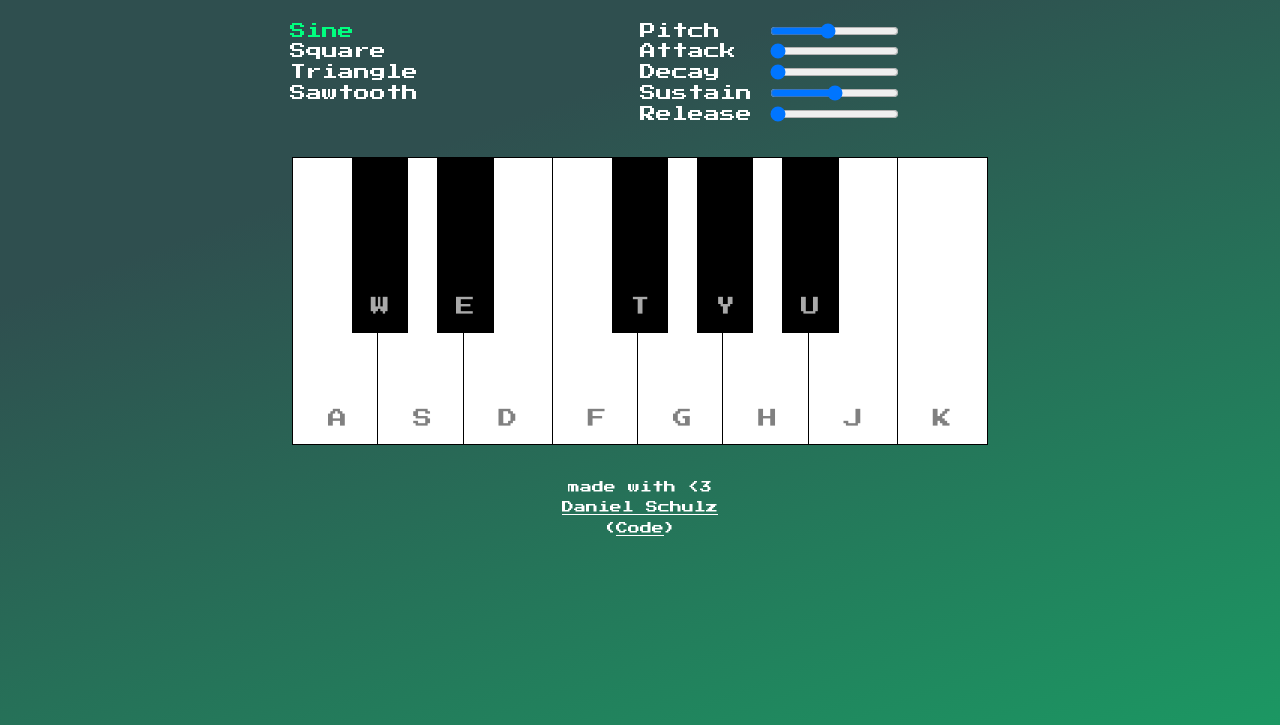
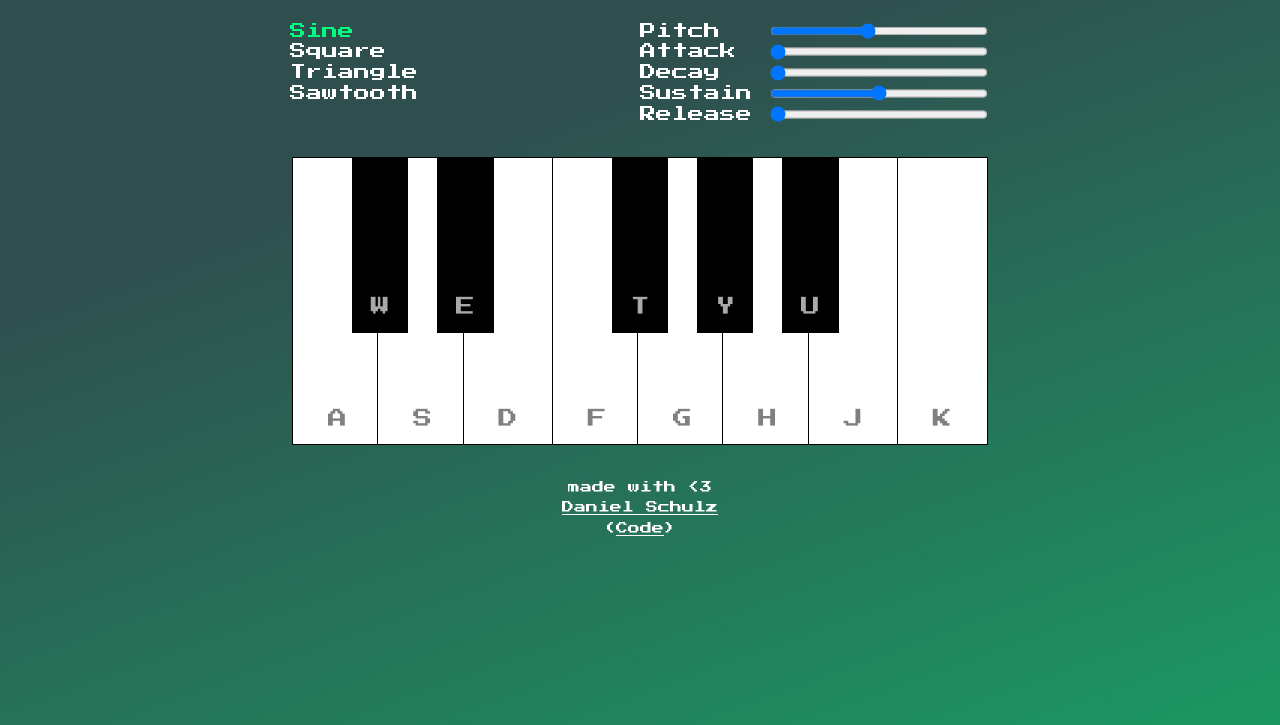
Before and after one commit to iamschulz/js-synth, a plain HTML site: page index.html in a window 1280 px wide. Shown: the part 75-800 px from the top of the page. Drawn offline with Linux system fonts and the light colour scheme.

Commit message:
better ranges layout

```diff
--- a/style.css
+++ b/style.css
@@ -68,9 +68,15 @@ a {
 .controls [type='radio']:checked + label {
 	color: var(--accent);
 }
+.controls .range {
+	display: flex;
+}
 .controls .range label {
 	display: inline-block;
-	width: 7ch;
+	min-width: 8ch;
+}
+.controls .range input {
+	width: 100%;
 }
 
 .error {
```
